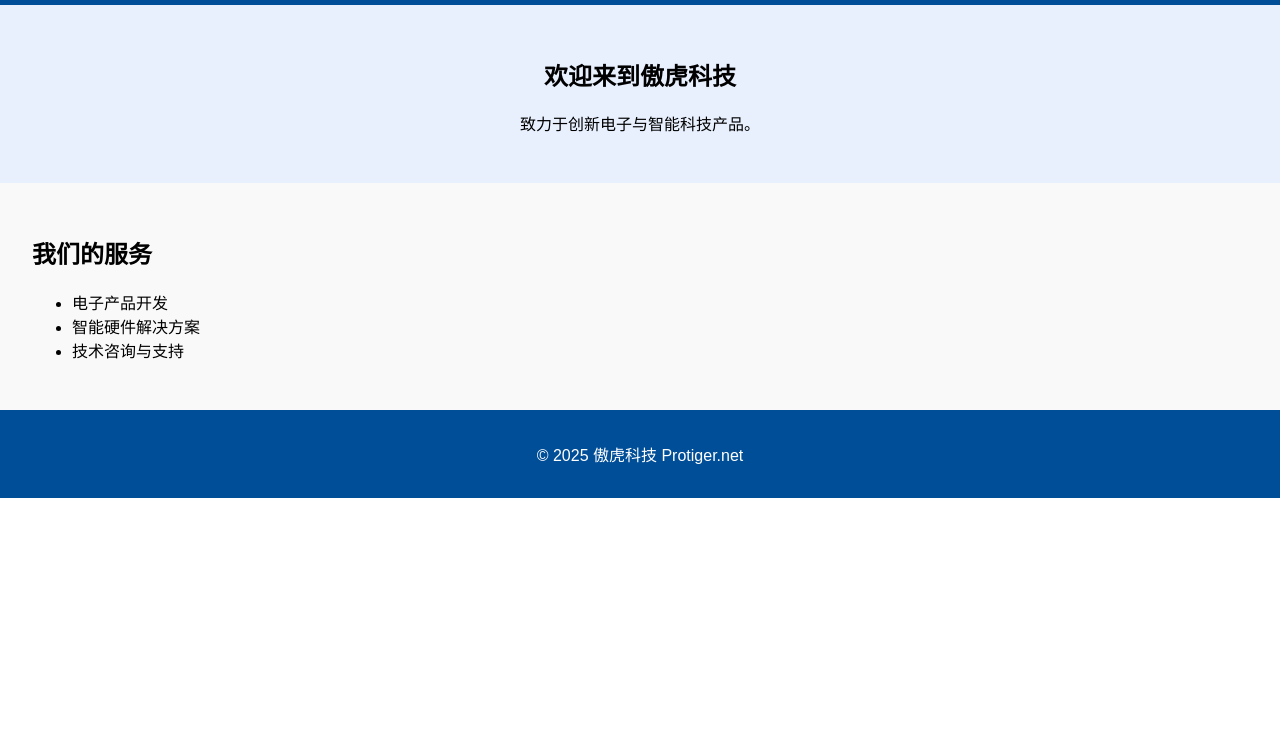
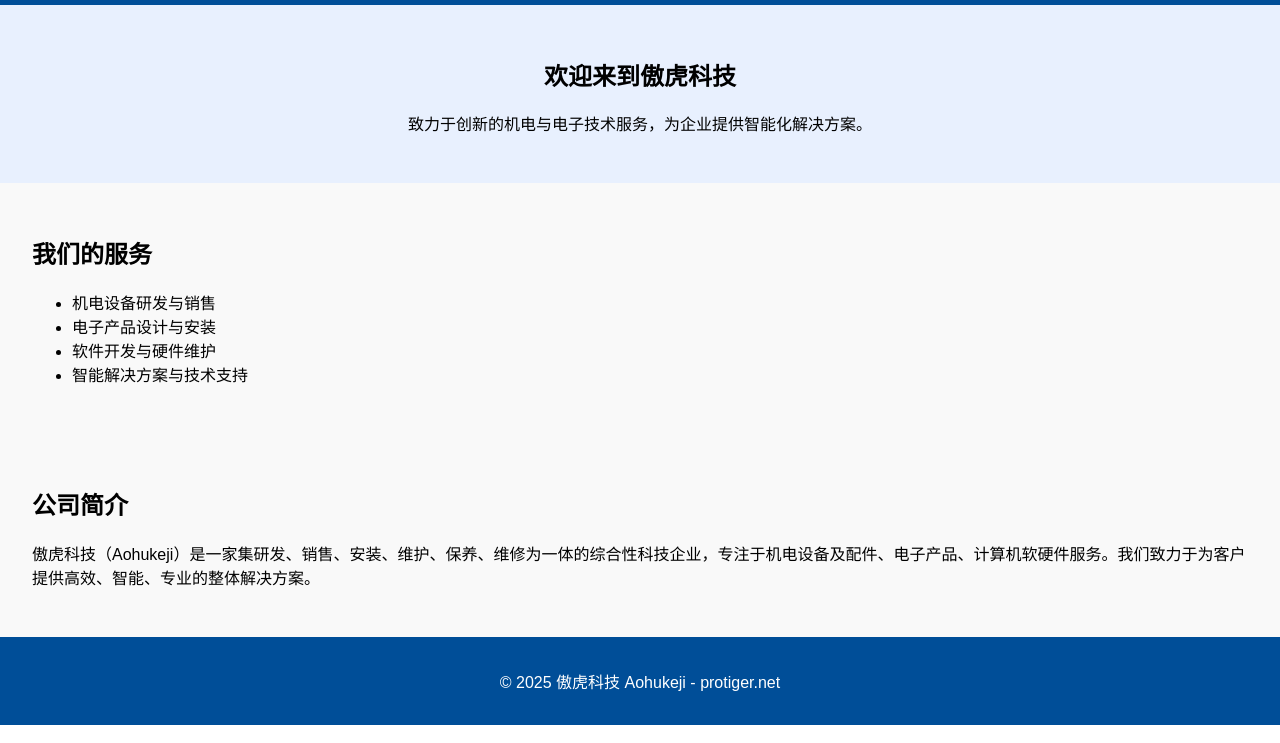
Before and after one commit to protigerLYU/protiger-site, a plain HTML site: page index.html in a window 1280 px wide. Shown: the part 57-800 px from the top of the page. Drawn offline with Linux system fonts and the light colour scheme.

Commit message:
Add files via upload

```diff
--- a/index.html
+++ b/index.html
@@ -2,13 +2,16 @@
 <html lang="zh">
 <head>
   <meta charset="UTF-8">
-  <title>傲虎科技 - Protiger Technology</title>
+  <title>傲虎科技 - Aohukeji - 机电设备与电子技术解决方案</title>
   <meta name="viewport" content="width=device-width, initial-scale=1.0">
+  <meta name="description" content="傲虎科技（Aohukeji）专注于机电设备、电子产品与计算机软硬件服务，为您提供研发、销售、安装与技术支持的一站式解决方案。">
+  <meta name="keywords" content="傲虎科技,Aohukeji,机电设备,电子产品,计算机软硬件,电子科技公司,智能设备,技术服务">
+  <meta name="google-site-verification" content="SruXCtxw-TETU0ZZ697AcJ8x65HWNs4o0a9IRbmtpbo" />
   <link rel="stylesheet" href="styles.css">
 </head>
 <body>
   <header>
-    <div class="logo">傲虎科技 Protiger</div>
+    <div class="logo">傲虎科技 Aohukeji</div>
     <nav>
       <button onclick="setLang('zh')">中文</button>
       <button onclick="setLang('en')">English</button>
@@ -18,27 +21,38 @@
   <main>
     <section class="hero">
       <h1 data-lang-zh="欢迎来到傲虎科技"
-          data-lang-en="Welcome to Protiger Technology"
-          data-lang-ko="프로타이거 테크놀로지에 오신 것을 환영합니다">
+          data-lang-en="Welcome to Aohukeji Technology"
+          data-lang-ko="아오후기 테크놀로지에 오신 것을 환영합니다">
           欢迎来到傲虎科技
       </h1>
-      <p data-lang-zh="致力于创新电子与智能科技产品。"
-         data-lang-en="Dedicated to innovation in electronics and smart technologies."
-         data-lang-ko="전자 및 스마트 기술 혁신에 전념합니다.">
-         致力于创新电子与智能科技产品。
+      <p data-lang-zh="致力于创新的机电与电子技术服务，为企业提供智能化解决方案。"
+         data-lang-en="Committed to innovative electromechanical and electronic solutions for smart industries."
+         data-lang-ko="기계 및 전자 기술 혁신을 통해 스마트 솔루션을 제공합니다.">
+         致力于创新的机电与电子技术服务，为企业提供智能化解决方案。
       </p>
     </section>
+
     <section class="services">
       <h2 data-lang-zh="我们的服务" data-lang-en="Our Services" data-lang-ko="서비스 소개">我们的服务</h2>
       <ul>
-        <li data-lang-zh="电子产品开发" data-lang-en="Electronic Product Development" data-lang-ko="전자 제품 개발">电子产品开发</li>
-        <li data-lang-zh="智能硬件解决方案" data-lang-en="Smart Hardware Solutions" data-lang-ko="스마트 하드웨어 솔루션">智能硬件解决方案</li>
-        <li data-lang-zh="技术咨询与支持" data-lang-en="Technical Consulting & Support" data-lang-ko="기술 컨설팅 및 지원">技术咨询与支持</li>
+        <li data-lang-zh="机电设备研发与销售" data-lang-en="Electromechanical R&D and Sales" data-lang-ko="기계 전자 장비 연구 및 판매">机电设备研发与销售</li>
+        <li data-lang-zh="电子产品设计与安装" data-lang-en="Electronic Product Design and Installation" data-lang-ko="전자 제품 설계 및 설치">电子产品设计与安装</li>
+        <li data-lang-zh="软件开发与硬件维护" data-lang-en="Software Development and Hardware Maintenance" data-lang-ko="소프트웨어 개발 및 하드웨어 유지보수">软件开发与硬件维护</li>
+        <li data-lang-zh="智能解决方案与技术支持" data-lang-en="Smart Solutions and Technical Support" data-lang-ko="스마트 솔루션 및 기술 지원">智能解决方案与技术支持</li>
       </ul>
+    </section>
+
+    <section class="description">
+      <h2 data-lang-zh="公司简介" data-lang-en="Company Profile" data-lang-ko="회사 소개">公司简介</h2>
+      <p data-lang-zh="傲虎科技（Aohukeji）是一家集研发、销售、安装、维护、保养、维修为一体的综合性科技企业，专注于机电设备及配件、电子产品、计算机软硬件服务。我们致力于为客户提供高效、智能、专业的整体解决方案。"
+         data-lang-en="Aohukeji Technology is a comprehensive technology company integrating R&D, sales, installation, maintenance, and repair of electromechanical equipment, electronic products, and computer hardware and software. We are committed to delivering intelligent and efficient solutions to our clients."
+         data-lang-ko="아오후기 테크놀로지는 기계 및 전자 장비, 컴퓨터 하드웨어 및 소프트웨어의 연구개발, 판매, 설치, 유지보수, 수리를 통합하는 종합 기술 회사입니다. 고객에게 효율적이고 스마트한 서비스를 제공합니다.">
+         傲虎科技（Aohukeji）是一家集研发、销售、安装、维护、保养、维修为一体的综合性科技企业，专注于机电设备及配件、电子产品、计算机软硬件服务。我们致力于为客户提供高效、智能、专业的整体解决方案。
+      </p>
     </section>
   </main>
   <footer>
-    <p>&copy; 2025 傲虎科技 Protiger.net</p>
+    <p>&copy; 2025 傲虎科技 Aohukeji - protiger.net</p>
   </footer>
   <script src="scripts.js"></script>
 </body>
--- a/styles.css
+++ b/styles.css
@@ -24,7 +24,7 @@ nav button {
   padding: 2em;
   text-align: center;
 }
-.services {
+.services, .description {
   padding: 2em;
   background: #f9f9f9;
 }
```
